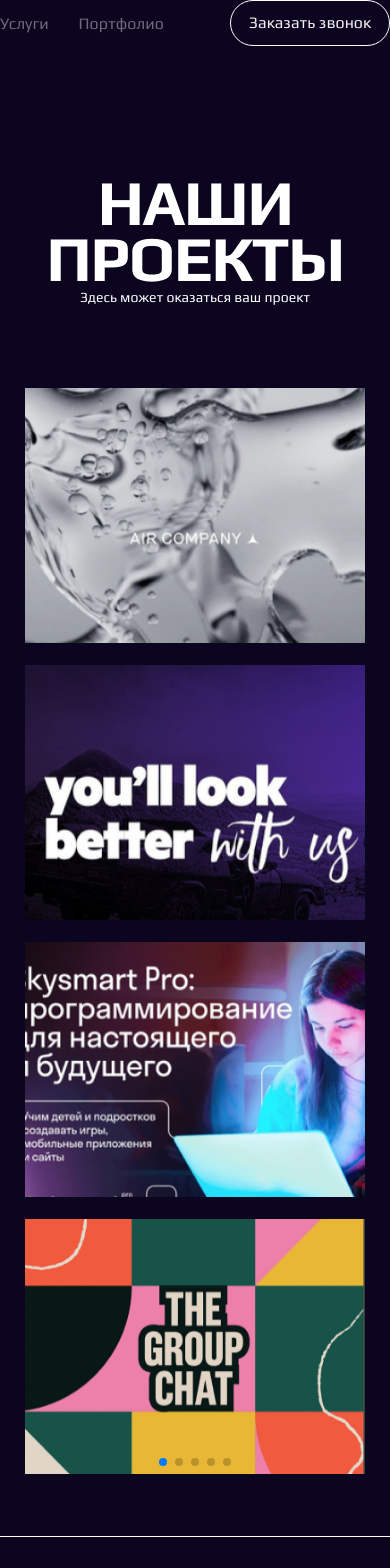
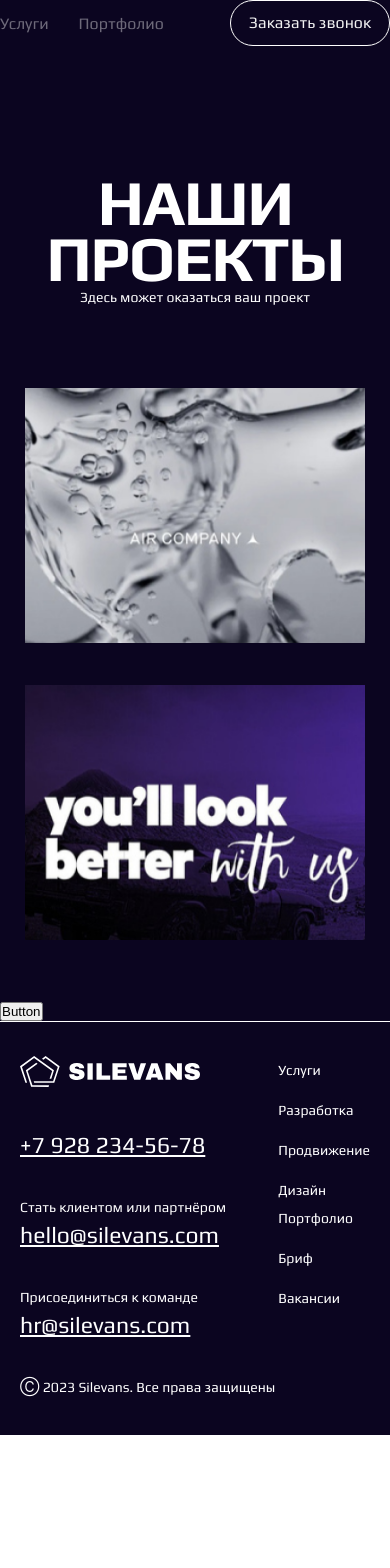
Before and after one commit to JulieBenchuk/web-studio, a Next.js app: page /portfolio in a window 390 px wide. Shown: the top 1568 px of the page. After the commit the page ends 1435 px from the top, so only its background shows below. Built offline with nearby package versions, Linux system fonts and the light colour scheme.

Commit message:
fix:project warning PostCSS and webSocket

```diff
--- a/next.config.mjs
+++ b/next.config.mjs
@@ -6,9 +6,8 @@ const nextConfig = {
     reactStrictMode: true,
     images: {
         loader: 'akamai',
-        path: '',
+        path: './',
     },
-    assetPrefix: './',
 };
 
 export default nextConfig;
--- a/package.json
+++ b/package.json
@@ -2,6 +2,7 @@
   "name": "selivans",
   "version": "0.1.0",
   "private": true,
+  "type": "module",
   "scripts": {
     "dev": "next dev",
     "build": "next build",
@@ -13,6 +14,7 @@
     "-": "^0.0.1",
     "@next/font": "13.1.6",
     "@types/node": "18.11.18",
+    "@types/postcss-flexbugs-fixes": "^4.2.1",
     "@types/react": "18.0.27",
     "@types/react-dom": "18.0.10",
     "D": "^1.0.0",
@@ -21,6 +23,7 @@
     "eslint-config-next": "13.1.6",
     "formik": "^2.2.9",
     "next": "^13.1.6",
+    "postcss-preset-env": "^8.0.1",
     "react": "18.2.0",
     "react-dom": "18.2.0",
     "sass": "^1.58.0",
--- /dev/null
+++ b/postcss.config.mjs
@@ -0,0 +1,7 @@
+module.exports = {
+    "plugins": ["postcss-flexbugs-fixes", ["postcss-preset-env", {
+        "autoprefixer": {"flexbox": "no-2009"},
+        "stage": 3,
+        "features": {"custom-properties": false}
+    }]]
+}
--- a/src/components/06_Projects/ourProjects/OurProjects.tsx
+++ b/src/components/06_Projects/ourProjects/OurProjects.tsx
@@ -1,4 +1,4 @@
-import React from 'react';
+import React, {useState} from 'react';
 import Wrapper from "@/components/common/wrapper";
 import MainTitle from "@/components/common/Titles/MainTitle";
 import style from "@/styles/components/ourProjects.module.scss";
@@ -13,6 +13,9 @@ import "swiper/css/pagination";
 import {worksItems} from "@/components/common/ourWorks/OurWotksItems";
 
 const OurProjects = () => {
+
+    const [count, setCount] = useState(2)
+
     return (
         <Wrapper className={style.wrapper}>
             <MainTitle title={'Наши Проекты'} className={style.title}/>
@@ -27,10 +30,12 @@ const OurProjects = () => {
                         360: {
                             slidesPerView: 1,
                             grid: {
-                                rows: 4,
-                                fill: 'row'
+                                rows: 2,
+                                fill: 'column',
                             },
-                            spaceBetween: 20
+                            spaceBetween: 20,
+                            allowTouchMove: false,
+                            pagination: false,
                         },
                         // when window width is >= 965px
                         497: {
@@ -39,7 +44,8 @@ const OurProjects = () => {
                                 rows: 3,
                                 fill: 'row'
                             },
-                            spaceBetween: 20
+                            spaceBetween: 20,
+                            allowTouchMove: false
                         },
                         // when window width is >= 1439px
                         1440: {
@@ -48,19 +54,25 @@ const OurProjects = () => {
                                 rows: 4,
                                 fill: 'row',
                             },
-                            spaceBetween: 20
+                            spaceBetween: 20,
+
                         },
                     }}
                     modules={[Grid, Pagination]}
+
                 >
-                    {worksItems.map((el) =>
-                        <SwiperSlide>
+                    {worksItems.map((el, i) =>
+                        <SwiperSlide key={i}>
                             <img src={el.src} alt="img" className={style.img}/>
                         </SwiperSlide>
                     )}
                 </Swiper>
             </div>
-
+            <button onClick={() => {
+                setCount(count + 4)
+                console.log(count + 4)
+            }}>Button
+            </button>
         </Wrapper>
     );
 };
--- a/src/styles/components/callBackMe.module.scss
+++ b/src/styles/components/callBackMe.module.scss
@@ -60,7 +60,7 @@
       display: flex;
       flex-direction: column;
       justify-content: space-between;
-      align-items: end;
+      align-items: flex-end;
       position: relative;
       @media (max-width: 1439px) {
         flex-direction: column-reverse;
@@ -70,7 +70,7 @@
       }
       @media (max-width: 965px) {
         width: 100%;
-        align-items: start;
+        align-items: flex-start;
       }
 
       .name {
@@ -137,7 +137,7 @@
       display: flex;
       flex-direction: column;
       justify-content: space-between;
-      align-items: end;
+      align-items: flex-end;
       position: relative;
       @media (max-width: 1439px) {
         align-items: center;
--- a/src/styles/components/header.module.scss
+++ b/src/styles/components/header.module.scss
@@ -38,7 +38,7 @@
     .navBlock {
       display: flex;
       flex-direction: row;
-      justify-content: end;
+      justify-content: flex-end;
       align-items: center;
       width: 100%;
       @media (max-width: 1220px) {
--- a/src/styles/components/slider/slider.module.scss
+++ b/src/styles/components/slider/slider.module.scss
@@ -28,7 +28,7 @@
     .allText {
       display: flex;
       flex-direction: column;
-      justify-content: start;
+      justify-content: flex-start;
       position: relative;
       width: 80%;
       padding: 0 30px 0 24px;
@@ -95,7 +95,8 @@
         .subTitle {
           display: none;
         }
-        .desc{
+
+        .desc {
           margin-top: 20px;
         }
 
@@ -115,6 +116,7 @@
     .slide {
       .image {
         width: 30%;
+
         img {
           height: 200px;
         }
--- a/src/styles/components/topComponent.module.scss
+++ b/src/styles/components/topComponent.module.scss
@@ -41,8 +41,8 @@
         .littleGif {
           display: flex;
           flex-direction: column;
-          justify-content: start;
-          align-items: start;
+          justify-content: flex-start;
+          align-items: flex-start;
           position: absolute;
           bottom: 28px;
           width: 83px;
```
Also changed, not shown: 1 other file (tests, documents, lock files or other folders).
